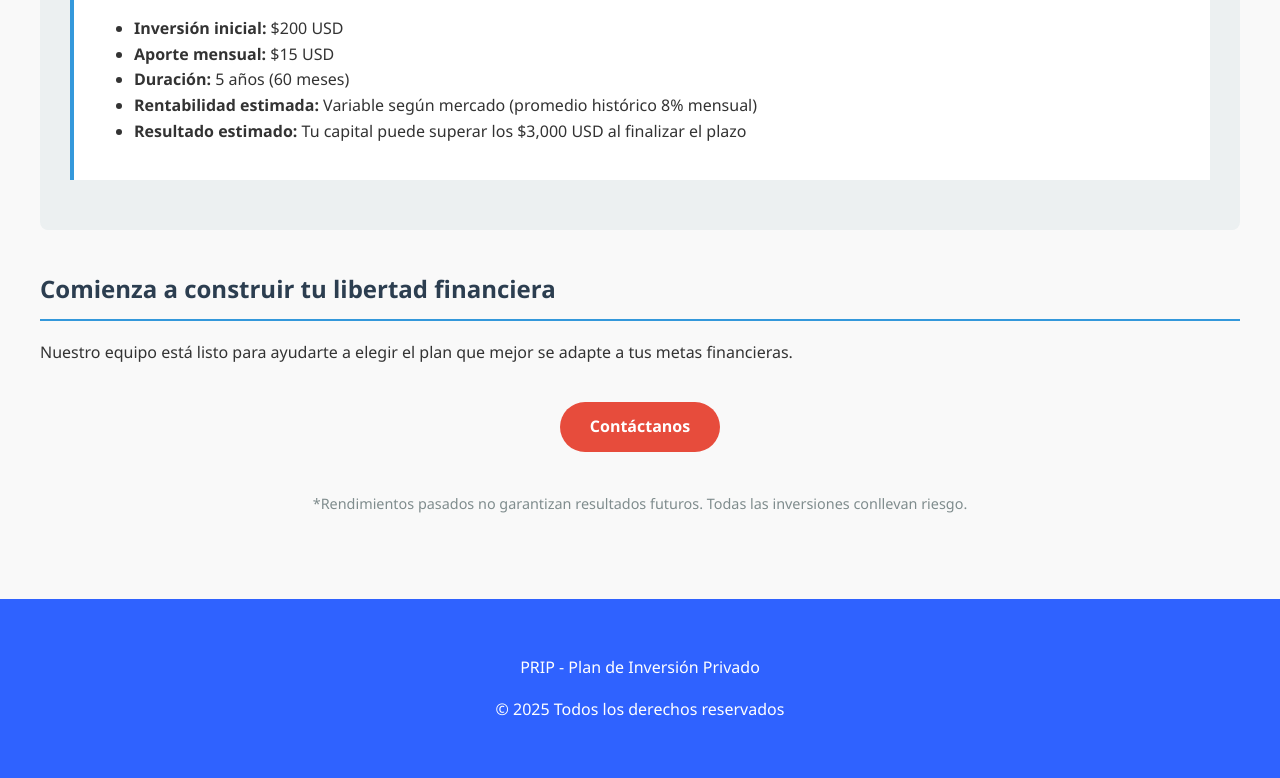
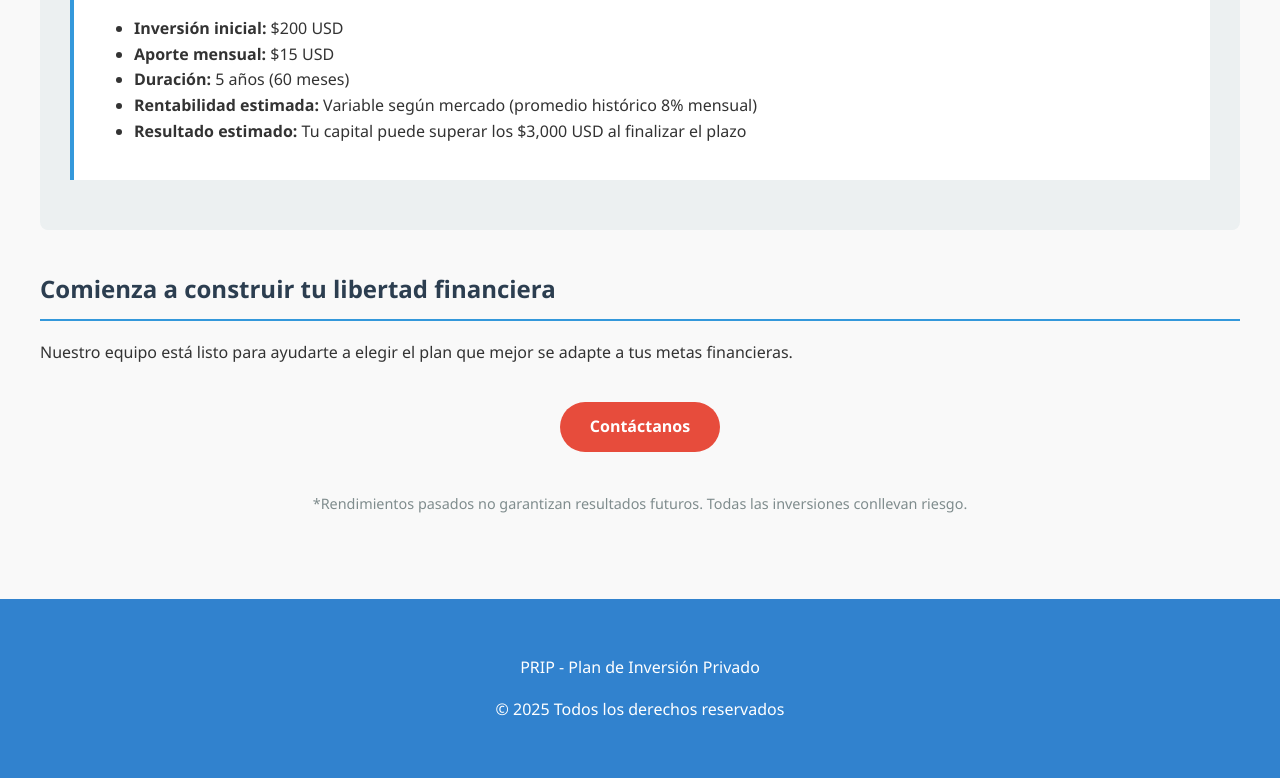
Before and after one commit to PRIP2025/PRIP-WEB, a plain HTML site: page Capital Lite.html in a window 1280 px wide. Shown: the part 1631-2409 px from the top of the page. Drawn offline with Linux system fonts and the light colour scheme.

Commit message:
Update Capital Lite.html

```diff
--- a/Capital Lite.html
+++ b/Capital Lite.html
@@ -10,7 +10,7 @@
             --secondary-color: #3498db;
             --accent-color: #e74c3c;
             --light-color: #ecf0f1;
-            --dark-color: #2f62ff;
+            --dark-color: #3182ce;
             --text-color: #333;
             --text-light: #7f8c8d;
         }
```
